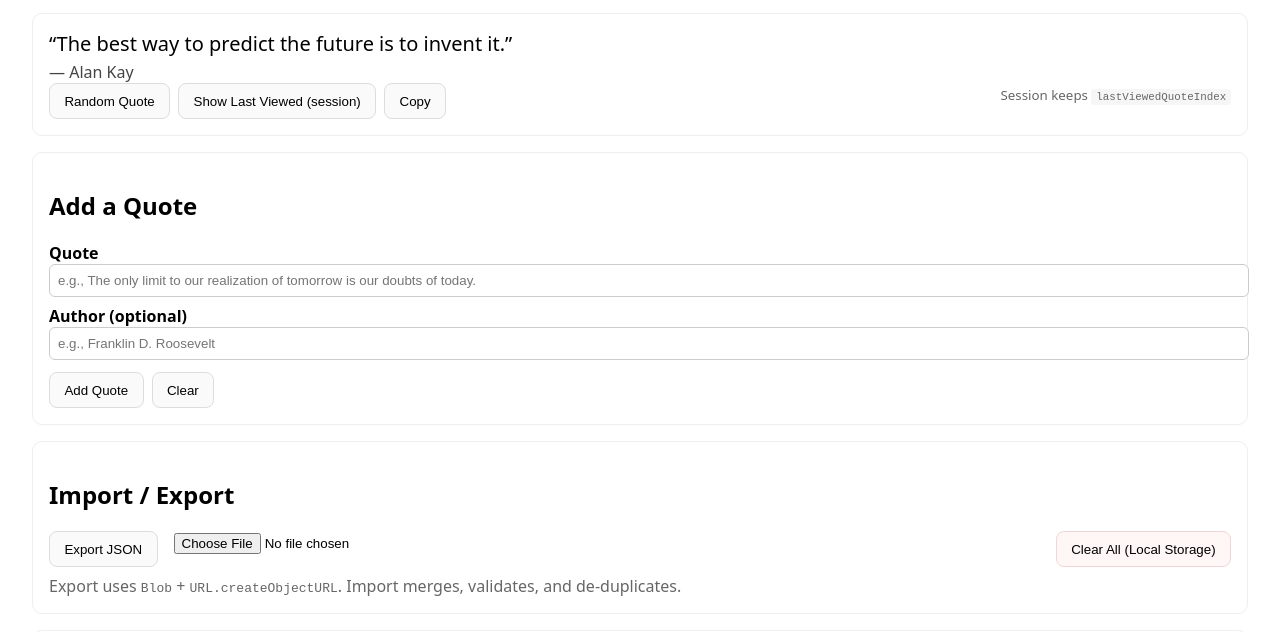
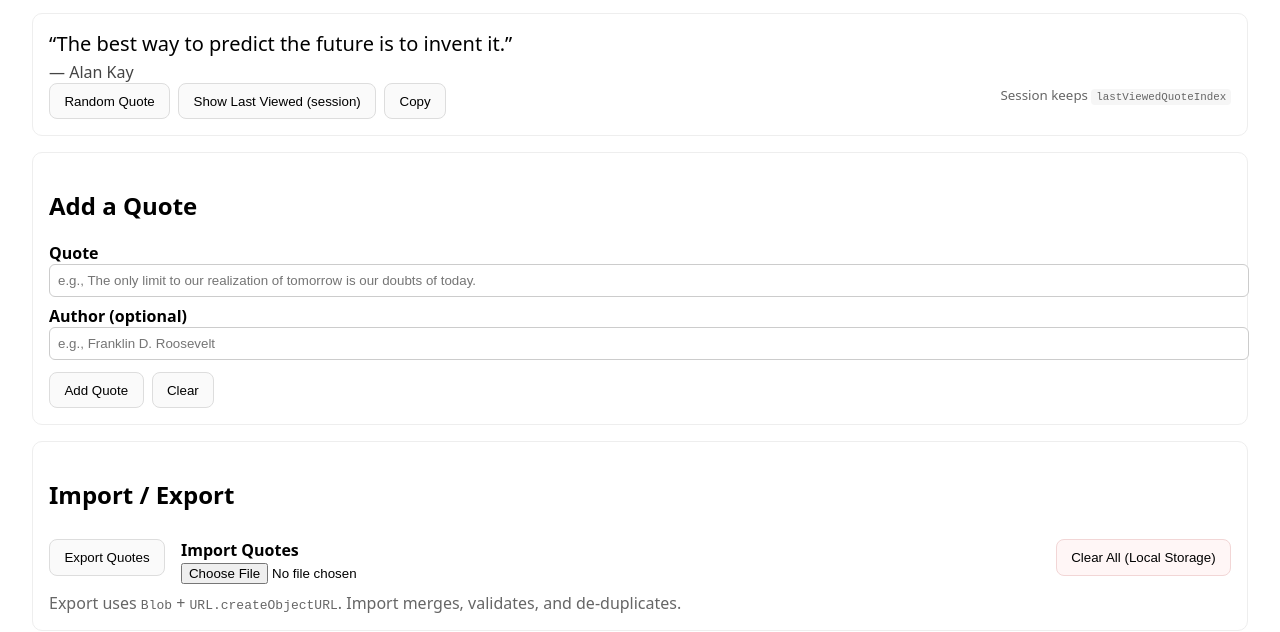
Before and after one commit to Migiro-Johans/alx_fe_javascript, a plain HTML site: page dom-manipulation/index.html in a window 1280 px wide. Shown: the part 104-736 px from the top of the page. Drawn offline with Linux system fonts and the light colour scheme.

Commit message:
The updates

```diff
--- a/dom-manipulation/index.html
+++ b/dom-manipulation/index.html
@@ -4,14 +4,12 @@
   <meta charset="utf-8" />
   <title>Dynamic Quote Generator — Web Storage + JSON</title>
   <meta name="viewport" content="width=device-width, initial-scale=1" />
-  <link rel="stylesheet" href="./styles.css" />
   <style>
-    /* Minimal inline styles (optional if you use styles.css) */
     body { font-family: system-ui, -apple-system, Segoe UI, Roboto, sans-serif; margin: 2rem; }
     h1 { margin-bottom: 0.25rem; }
     .muted { color: #666; margin-top: 0; }
     .card { border: 1px solid #eee; border-radius: 10px; padding: 1rem; margin-block: 1rem; }
-    .row { display: flex; gap: 1rem; flex-wrap: wrap; }
+    .row { display: flex; gap: 1rem; flex-wrap: wrap; align-items: center; }
     label { display:block; font-weight:600; margin-top:.5rem }
     input[type="text"] { width: 100%; padding: .5rem; border: 1px solid #ccc; border-radius: 6px; }
     button { padding: .6rem .9rem; border-radius: 8px; border: 1px solid #ddd; background:#fafafa; cursor: pointer; }
@@ -60,18 +58,22 @@
   <section class="card">
     <h2>Import / Export</h2>
     <div class="row">
+      <!-- Exact text required by checker -->
+      <button id="btnExport">Export Quotes</button>
+
+      <!-- Optional label text many graders look for -->
       <div>
-        <button id="btnExport">Export JSON</button>
-      </div>
-      <div>
-        <!-- Keep these exact id & function name to match your rubric -->
+        <label for="importFile">Import Quotes</label>
         <input type="file" id="importFile" accept=".json" onchange="importFromJsonFile(event)" />
       </div>
+
       <div class="right">
         <button class="danger" id="btnClearAll" title="Remove all saved quotes from Local Storage">Clear All (Local Storage)</button>
       </div>
     </div>
-    <p class="muted" style="margin:.5rem 0 0;">Export uses <code>Blob</code> + <code>URL.createObjectURL</code>. Import merges, validates, and de-duplicates.</p>
+    <p class="muted" style="margin:.5rem 0 0;">
+      Export uses <code>Blob</code> + <code>URL.createObjectURL</code>. Import merges, validates, and de-duplicates.
+    </p>
   </section>
 
   <!-- List -->
```
